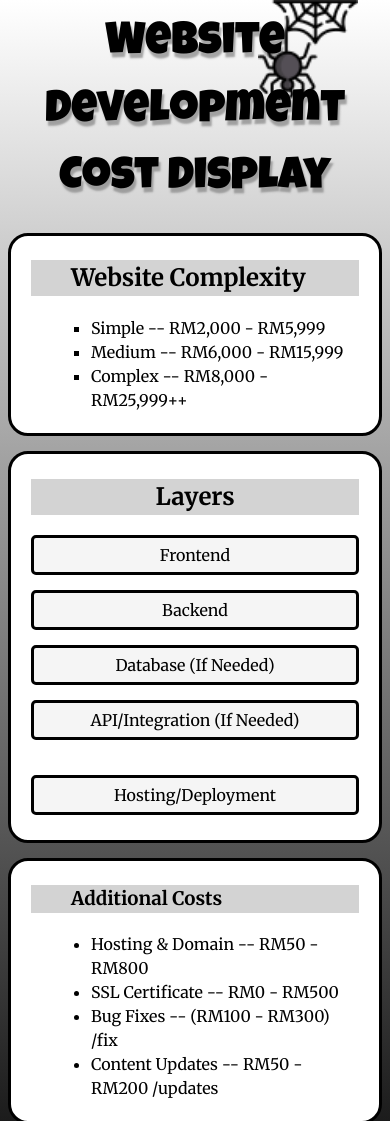
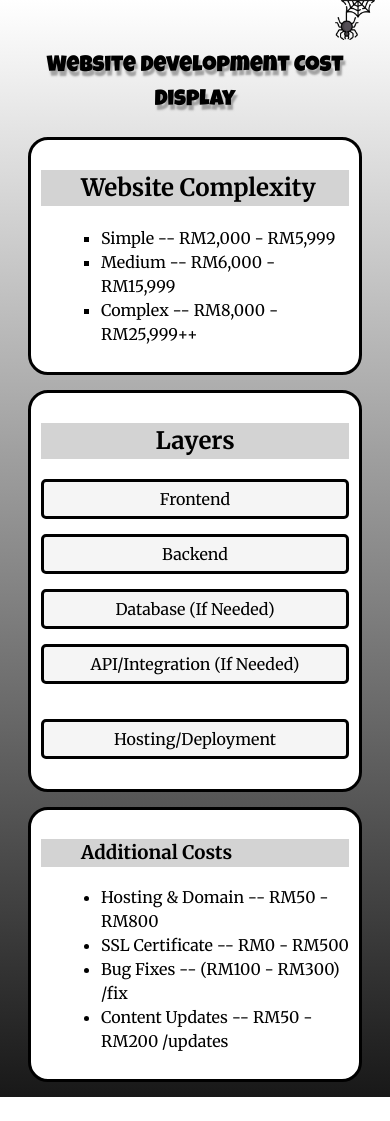
Before and after one commit to yongenang/Website_Cost_Display, a plain HTML site: page index.html in a window 390 px wide. Shown: the top 1121 px of the page. After the commit the page ends 1097 px from the top, so only its background shows below. Drawn offline with Linux system fonts and the light colour scheme.

Commit message:
Add files via upload

```diff
--- a/index.html
+++ b/index.html
@@ -19,6 +19,12 @@
                 background: linear-gradient(360deg, rgb(24, 24, 24), white);
             }
 
+            .header-logo {
+                top: 0;
+                height: 70px;
+                position: fixed;
+                margin-left: 330px;
+            }
             h1 {
                 font-family: "Luckiest Guy", cursive;
                 font-weight: 400;
@@ -26,7 +32,8 @@
                 font-size: 45px;
                 text-align: center;
                 margin-bottom: 20px;
-                margin-top: 10px;
+                margin-top: 60px;
+                position: static;
                 text-shadow: 2px 5px 2px rgba(138, 138, 138, 0.756);
             }
 
@@ -90,32 +97,73 @@
             }
 
             /* Responsive adjustments */
-            @media (max-width: 1024px) {
-                .element-container .list-2 li {
-                flex: 1 1 calc(33.33% - 10px); /* 3 per row */
+            /* ===== RESPONSIVE BREAKPOINTS ===== */
+            @media (max-width: 1024px) { /* Tablets */
+                .header-logo {
+                height: 60px;
+                left: 10px;
+                }
+
+                h1 {
+                    margin-top: 70px;
+                    font-size: 1.8rem;
+                }
+
+                .complex-container,
+                .element-container,
+                .addition-cost {
+                    margin-left: 50px;
+                    margin-right: 50px;
                 }
             }
 
-            @media (max-width: 768px) {
+            @media (max-width: 768px) { /* Large phones & small tablets */
+                .header-logo {
+                    height: 50px;
+                    left: 5px;
+                }
+
+                h1 {
+                    margin-top: 60px;
+                    font-size: 1.6rem;
+                }
+
+                .complex-container,
+                .element-container,
+                .addition-cost {
+                    margin-left: 20px;
+                    margin-right: 20px;
+                    padding: 10px;
+                }
+
                 .element-container .list-2 li {
                     flex: 1 1 calc(50% - 10px); /* 2 per row */
-                }
-
-                .element-container .list-2 li:nth-child(n+4) {
-                    flex: 1 1 calc(50% - 10px);
+                    margin-left: 0;
+                    margin-right: 0;
                 }
             }
 
-            @media (max-width: 480px) {
+            @media (max-width: 480px) { /* Small phones */
+                .header-logo {
+                    height: 40px;
+                    left: 5px;
+                }
+
+                h1 {
+                    margin-top: 50px;
+                    font-size: 1.4rem;
+                }
+
                 .element-container .list-2 li {
-                    flex: 1 1 100%; /* Stack on small phones */
+                    flex: 1 1 100%; /* full width per item */
                 }
             }
         </style>
 
     </head>
     <body>
-        <img src="spider.png" alt="web-logo" style="position:absolute; top: 0; margin-left:250px; height: 100px;">
+
+        <img src="spider.png" alt="web-logo" class="header-logo">
         <h1>Website Development Cost Display</h1>
 
         <div class="complex-container">
```
